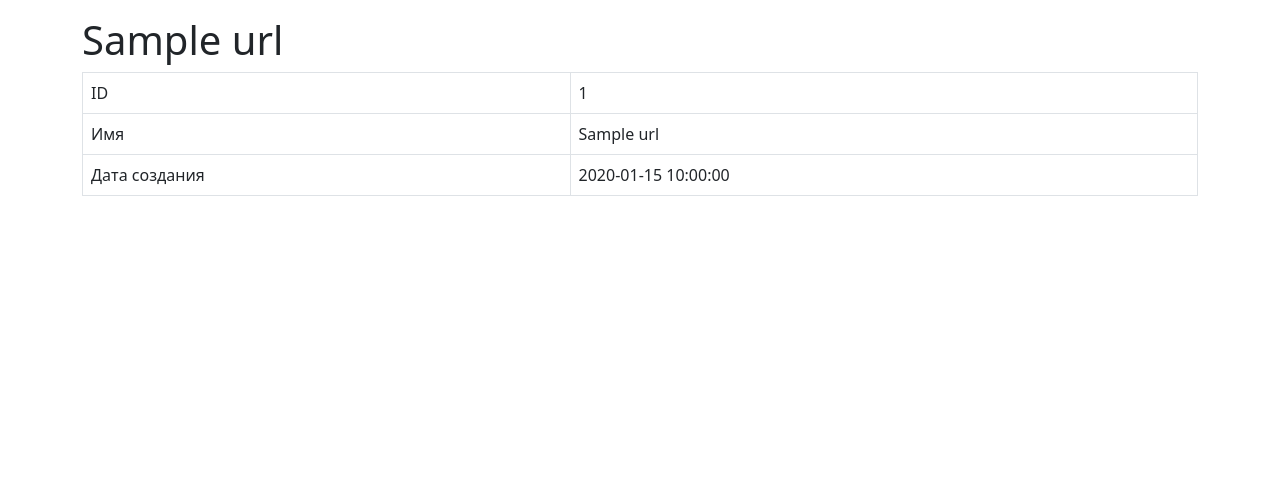
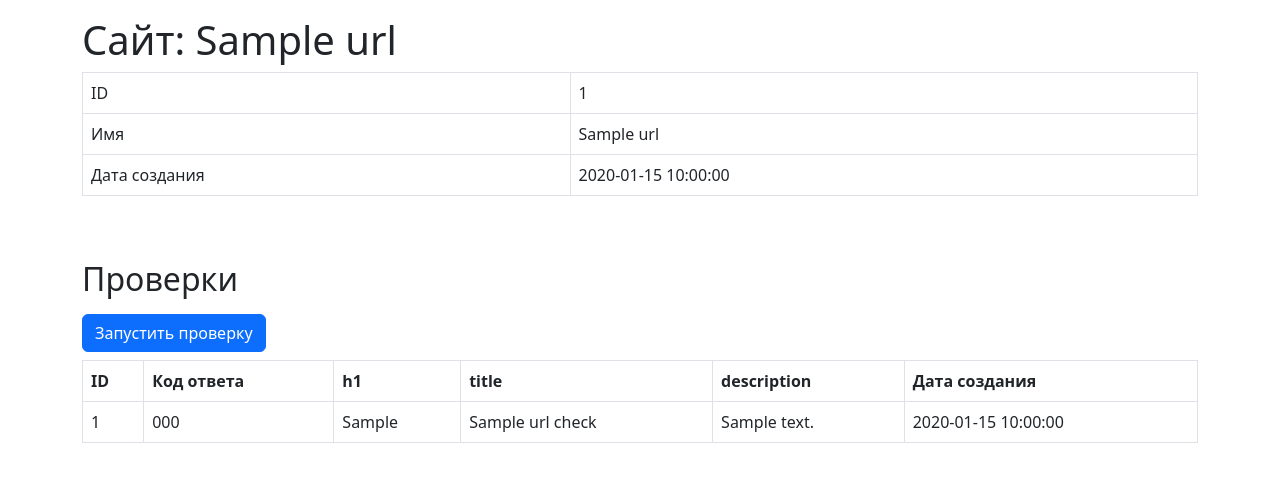
Before and after one commit to evisorexx/Page-Analyzer, a Flask app: page /urls/1 in a window 1280 px wide. Shown: the part 56-538 px from the top of the page. Run offline with Flask 3, Linux system fonts and the light colour scheme; a database or web service that is not in the repository returns one stand-in record (values such as "Sample title"); some libraries are stand-ins or nearby versions.

Commit message:
URL pseudochecks is now available (only id and timestamp of check attempt). More funcionality later.

```diff
--- a/page_analyzer/app.py
+++ b/page_analyzer/app.py
@@ -13,7 +13,9 @@ from page_analyzer.sql import (
     add_given_url,
     get_urls_list,
     get_url_by_id,
-    get_url_by_name
+    get_url_by_name,
+    add_url_check,
+    get_url_check
 )
 
 load_dotenv()
@@ -60,12 +62,16 @@ def all_urls():
 @app.get('/urls/<int:id>')
 def url(id):
     url = get_url_by_id(DATABASE_URL, id)
+    check_results = get_url_check(DATABASE_URL, id)
     return render_template(
         'url.html',
-        url=url
+        url=url,
+        check_results=check_results
     )
 
 
 @app.post('/urls/<int:id>/checks')
 def url_check(id):
-    pass
+    add_url_check(DATABASE_URL, id)
+    flash('Страница успешно проверена!', 'success')
+    return redirect(url_for('url', id=id))
--- a/page_analyzer/sql.py
+++ b/page_analyzer/sql.py
@@ -1,5 +1,5 @@
 import psycopg2
-from psycopg2.extras import NamedTupleCursor
+from psycopg2.extras import NamedTupleCursor, DictCursor
 
 
 def open_connection(db_url):
@@ -45,5 +45,22 @@ def get_url_by_name(db_url, name):
         return url
 
 
-def do_url_check(url):
-    pass
+def add_url_check(db_url, url_id):
+    with open_connection(db_url) as conn:
+        with conn.cursor() as cursor:
+            cursor.execute(
+                'INSERT INTO url_checks (url_id) VALUES (%s)',
+                (url_id, ))
+            conn.commit()
+
+
+def get_url_check(db_url, url_id):
+    with open_connection(db_url) as conn:
+        with conn.cursor(cursor_factory=DictCursor) as cursor:
+            cursor.execute(
+                'SELECT * FROM url_checks WHERE url_id=(%s) \
+                ORDER BY created_at DESC',
+                (url_id, ))
+            check_results = cursor.fetchall()
+            conn.commit()
+        return check_results
--- a/page_analyzer/templates/url.html
+++ b/page_analyzer/templates/url.html
@@ -1,8 +1,8 @@
 {% extends "base.html" %}
 {% block content %}
 <main class="flex-grow-1">
-    <div class="container-lg mt-3">
-      <h1>{{ url.name }}</h1>
+  <div class="container-lg mt-3">
+    <h1>Сайт: {{ url.name }}</h1>
 
 
   <div class="table-responsive">
@@ -24,4 +24,42 @@
     </table>
   </div>
 
+  <h2 class="mt-5 mb-3">Проверки</h2>
+  <form method="post" action="{{ url_for('url_check', id=url.id) }}">
+    <input type="submit" class="btn btn-primary" value="Запустить проверку">
+  </form>
+
+
+  <div>
+    <table class="table table-bordered table-hover mt-2" data-test="checks">
+      <thead>
+        <tr>
+          <th>ID</th>
+          <th>Код ответа</th>
+          <th>h1</th>
+          <th>title</th>
+          <th>description</th>
+          <th>Дата создания</th>
+        </tr>
+      </thead>
+      <tbody>
+        {% if check_results %}
+            {% for check in check_results %}
+              {% if check %}
+                <tr>
+                  <td>{{ check.id if check.id }}</td>
+                  <td>{{ check.status_code if check.status_code}}</td>
+                  <td>{{ check.h1 if check.h1}}</td>
+                  <td>{{ check.title if check.title}}</td>
+                  <td>{{ check.description if check.description}}</td>
+                  <td>{{ check.created_at if check.created_at }}</td>
+                </tr>
+              {% endif %}
+            {% endfor %}
+        {% endif %}
+      </tbody>
+    </table>
+    </div>
+  </div>
+</main>
 {% endblock %}
```
